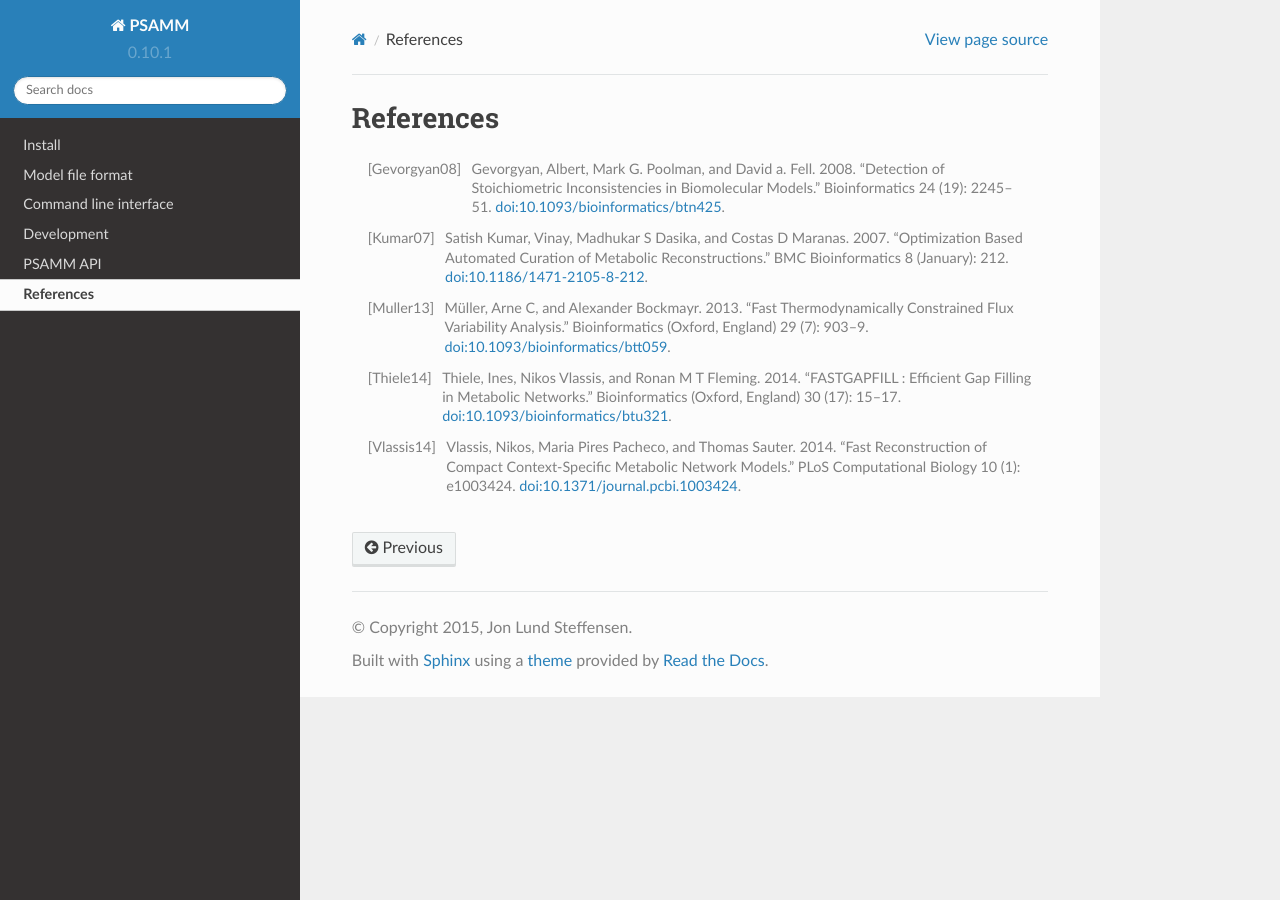
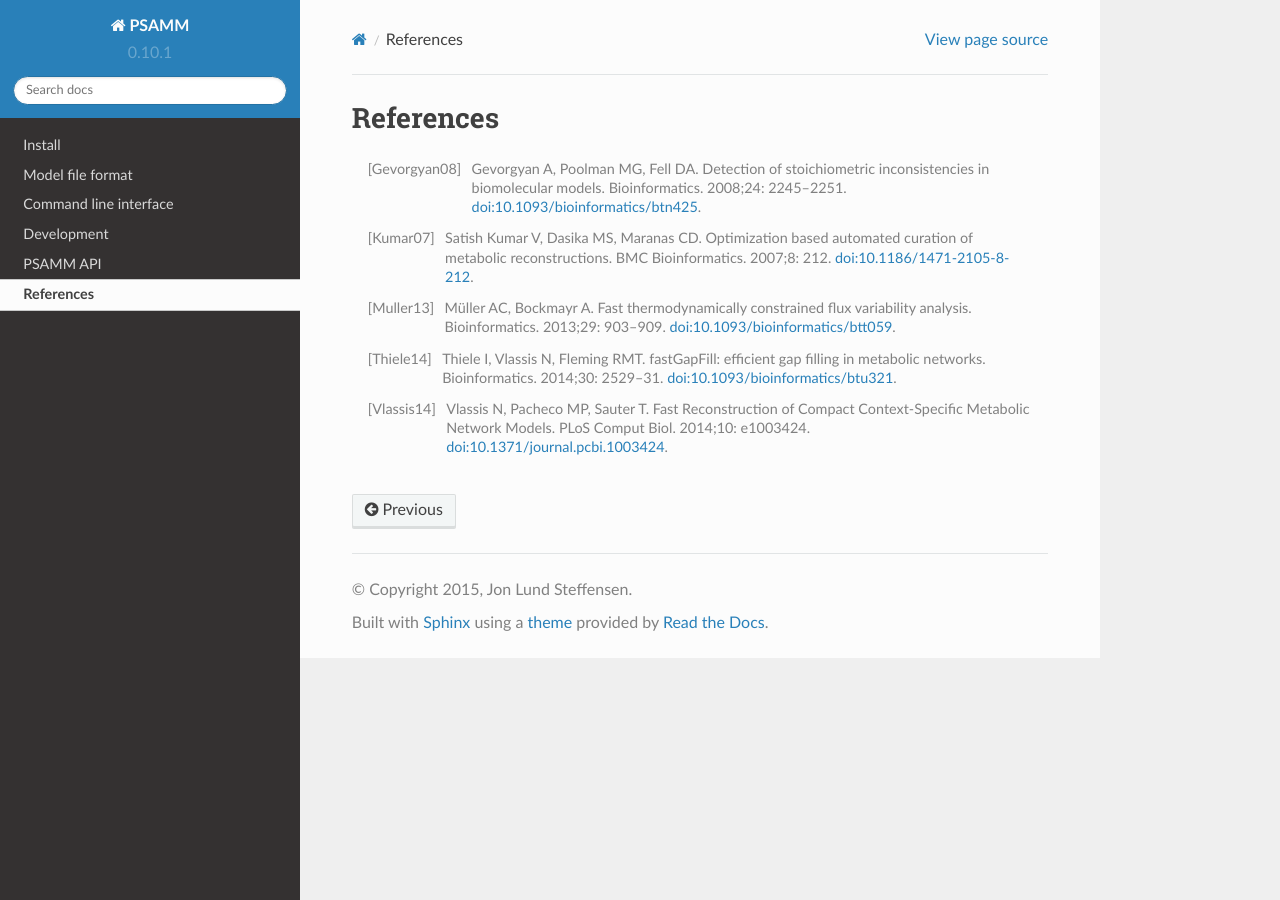
Before and after one commit to zhanglab/psamm, a Sphinx documentation site: the page built from docs/references.rst, in a window 1280 px wide. Built offline with Sphinx 7.4.7 and the Read the Docs theme 2.0.0, drawn with Linux system fonts in a browser that asks for light colours.

Commit message:
docs: Normalize reference style in documentation

```diff
--- a/docs/references.rst
+++ b/docs/references.rst
@@ -2,21 +2,18 @@
 References
 ==========
 
-.. [Gevorgyan08] Gevorgyan, Albert, Mark G. Poolman, and David a. Fell. 2008.
-    “Detection of Stoichiometric Inconsistencies in Biomolecular Models.”
-    Bioinformatics 24 (19): 2245–51. :doi:`10.1093/bioinformatics/btn425`.
-.. [Kumar07] Satish Kumar, Vinay, Madhukar S Dasika, and Costas D Maranas.
-    2007. “Optimization Based Automated Curation of Metabolic Reconstructions.”
-    BMC Bioinformatics 8 (January): 212. :doi:`10.1186/1471-2105-8-212`.
-.. [Muller13] Müller, Arne C, and Alexander Bockmayr. 2013.
-    “Fast Thermodynamically Constrained Flux Variability Analysis.”
-    Bioinformatics (Oxford, England) 29 (7): 903–9.
+.. [Gevorgyan08] Gevorgyan A, Poolman MG, Fell DA. Detection of stoichiometric
+    inconsistencies in biomolecular models. Bioinformatics. 2008;24: 2245–2251.
+    :doi:`10.1093/bioinformatics/btn425`.
+.. [Kumar07] Satish Kumar V, Dasika MS, Maranas CD. Optimization based
+    automated curation of metabolic reconstructions. BMC Bioinformatics.
+    2007;8: 212. :doi:`10.1186/1471-2105-8-212`.
+.. [Muller13] Müller AC, Bockmayr A. Fast thermodynamically constrained flux
+    variability analysis. Bioinformatics. 2013;29: 903–909.
     :doi:`10.1093/bioinformatics/btt059`.
-.. [Thiele14] Thiele, Ines, Nikos Vlassis, and Ronan M T Fleming. 2014.
-    “FASTGAPFILL : Efficient Gap Filling in Metabolic Networks.”
-    Bioinformatics (Oxford, England) 30 (17): 15–17.
+.. [Thiele14] Thiele I, Vlassis N, Fleming RMT. fastGapFill: efficient gap
+    filling in metabolic networks. Bioinformatics. 2014;30: 2529–31.
     :doi:`10.1093/bioinformatics/btu321`.
-.. [Vlassis14] Vlassis, Nikos, Maria Pires Pacheco, and Thomas Sauter. 2014.
-    “Fast Reconstruction of Compact Context-Specific Metabolic Network Models.”
-    PLoS Computational Biology 10 (1): e1003424.
-    :doi:`10.1371/journal.pcbi.1003424`.
+.. [Vlassis14] Vlassis N, Pacheco MP, Sauter T. Fast Reconstruction of Compact
+    Context-Specific Metabolic Network Models. PLoS Comput Biol. 2014;10:
+    e1003424. :doi:`10.1371/journal.pcbi.1003424`.
```
